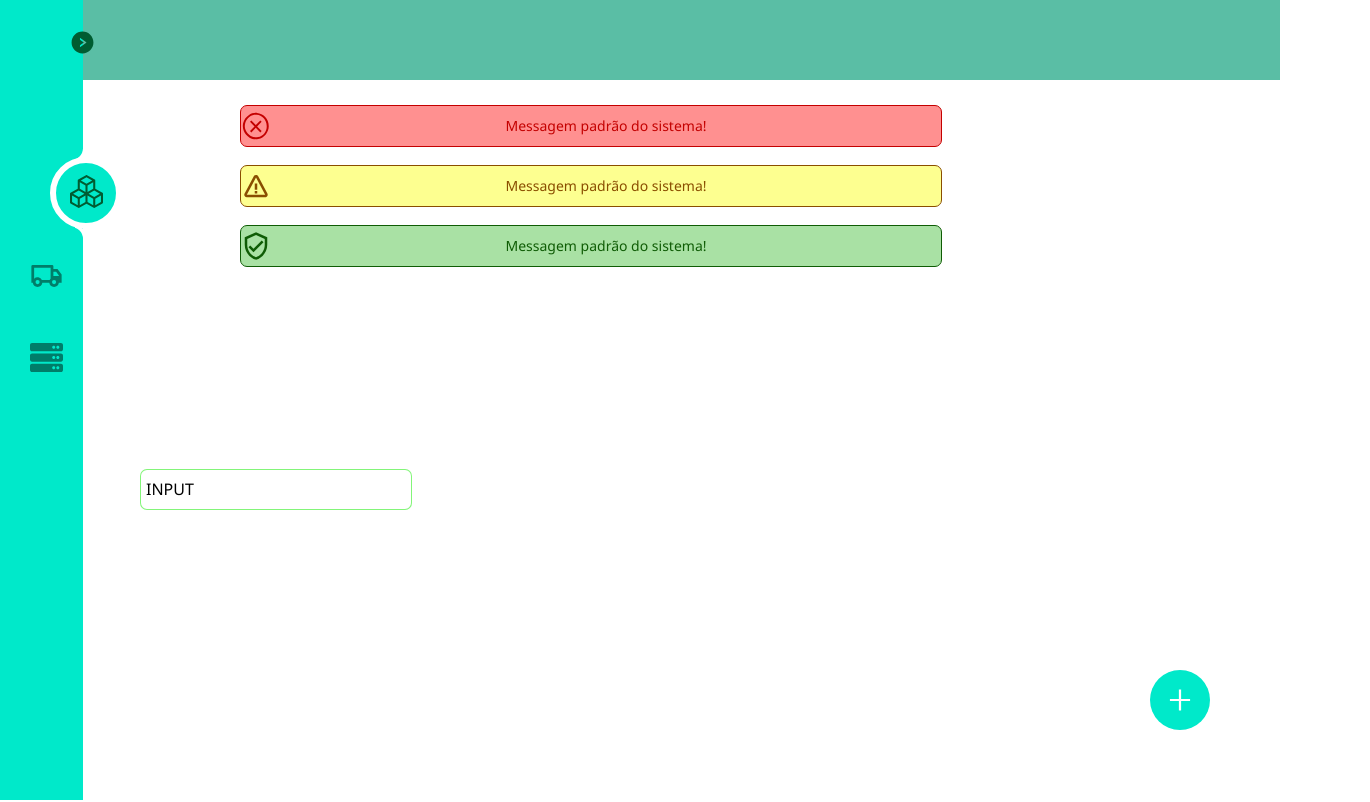
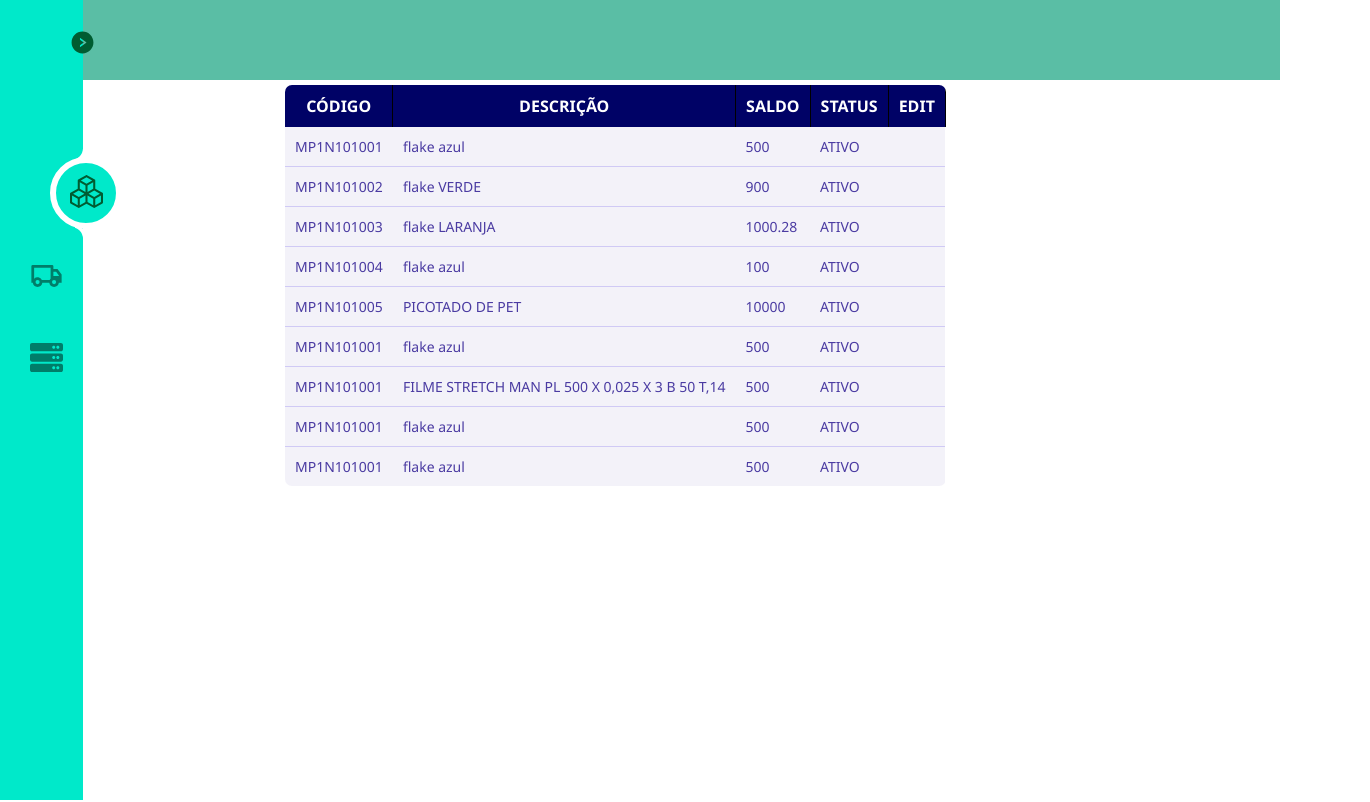
Before and after one commit to vihuro/componets, a Next.js app: page / in a window 1280 px wide. Shown: the top 802 px of the page, 1370 px wide, since content can reach past the window. Built offline with nearby package versions, Linux system fonts and the light colour scheme.

Commit message:
passando pro pc

```diff
--- a/components/nabBar/NavBar.js
+++ b/components/nabBar/NavBar.js
@@ -56,11 +56,11 @@ const NabBar = ({
                 toogle={toogle}
             />
 
-            <SideBarMobile
+            {/* <SideBarMobile
                         changeToogle={changeToogle}
                         toogle={toogle}
 
-                    />
+                    /> */}
             {/* <SideBarMobileNew
                 changeToogle={changeToogle}
                 toogle={toogle}
--- a/components/nabBar/sideBar/SideBarMobile.module.css
+++ b/components/nabBar/sideBar/SideBarMobile.module.css
@@ -20,7 +20,6 @@
     justify-content: center;
     align-items: center;
     transition: 1s;
-
 }
 
 .toogle li {
--- /dev/null
+++ b/components/table/Table.js
@@ -0,0 +1,106 @@
+import style from './style.module.css';
+
+const listHeadTable = [
+    'CÓDIGO',
+    'DESCRIÇÃO',
+    'SALDO',
+    'STATUS',
+    'EDIT'
+]
+
+const listBody = [
+    {
+        'id': 1,
+        'codigo': 'MP1N101001',
+        'descricao': 'flake azul',
+        'saldo': 500,
+        'status': 'ATIVO',
+    },
+    {
+        'id': 2,
+        'codigo': 'MP1N101002',
+        'descricao': 'flake VERDE',
+        'saldo': 900,
+        'status': 'ATIVO',
+    },
+    {
+        'id': 3,
+        'codigo': 'MP1N101003',
+        'descricao': 'flake LARANJA',
+        'saldo': 1000.28,
+        'status': 'ATIVO',
+    },
+    {
+        'id': 4,
+        'codigo': 'MP1N101004',
+        'descricao': 'flake azul',
+        'saldo': 100,
+        'status': 'ATIVO',
+    },
+    {
+        'id': 5,
+        'codigo': 'MP1N101005',
+        'descricao': 'PICOTADO DE PET',
+        'saldo': 10000,
+        'status': 'ATIVO',
+    },
+    {
+        'id': 6,
+        'codigo': 'MP1N101001',
+        'descricao': 'flake azul',
+        'saldo': 500,
+        'status': 'ATIVO',
+    },
+    {
+        'id': 7,
+        'codigo': 'MP1N101001',
+        'descricao': 'FILME STRETCH MAN PL 500 X 0,025 X 3 B 50 T,14',
+        'saldo': 500,
+        'status': 'ATIVO',
+    },
+    {
+        'id': 8,
+        'codigo': 'MP1N101001',
+        'descricao': 'flake azul',
+        'saldo': 500,
+        'status': 'ATIVO',
+    },
+    {
+        'id': 9,
+        'codigo': 'MP1N101001',
+        'descricao': 'flake azul',
+        'saldo': 500,
+        'status': 'ATIVO',
+    }
+]
+
+export default function Table() {
+    return (
+        <div className={style.container} >
+            <table className={style.table} >
+                <tr className={style.head}>
+                    {listHeadTable.map((item, index) => {
+                        return (
+                            <th>{item}</th>
+                        )
+                    })}
+                </tr>
+                <tbody className={style.body_table}>
+
+                    {listBody.map((item, index) => {
+                        return (
+                            <tr>
+                                <td>{item.codigo}</td>
+                                <td>{item.descricao}</td>
+                                <td>{item.saldo}</td>
+                                <td>{item.status}</td>
+                                <td></td>
+                            </tr>
+                        )
+                    })}
+                </tbody>
+            </table>
+
+        </div>
+    )
+}
--- /dev/null
+++ b/components/table/style.module.css
@@ -0,0 +1,53 @@
+.container {
+    width: 90%;
+    height: 500px;
+
+    margin-left: 200px;
+    padding: 5px;
+
+}
+
+.table{
+    border-collapse: collapse;
+    overflow: hidden;
+    border-radius: 7px;
+}
+
+.head th{
+    padding: 10px;
+    border-right: 1px solid black;
+}
+.head th:nth-last-col(1){
+    border: none;
+}
+
+.head td{
+
+}
+
+.head{
+    background-color: rgb(0, 2, 102);
+    color: rgb(255, 255, 255);
+}
+
+.body_table{
+    background-color: rgba(208, 204, 232, 0.259);
+}
+
+.body_table tr{
+    border-bottom: 1px solid rgba(108, 85, 233, 0.259);
+}
+.body_table td{
+    padding: 10px;
+    font-weight: 500;
+    font-size: 14px;
+    color: rgba(26, 6, 136, 0.778);
+}
+
+.body_table tr:nth-last-child(1){
+    border: none;
+}
+
+.body_table th{
+
+}
--- a/src/app/page.js
+++ b/src/app/page.js
@@ -10,6 +10,7 @@ import { RiTruckLine } from "react-icons/ri"
 import { FaServer } from "react-icons/fa"
 import CardMessage from '../../components/message/card/CardMessage';
 import Message from '../../components/message/material/Message';
+import Table from '../../components/table/Table';
 
 export default function Home() {
 
@@ -59,30 +60,9 @@ export default function Home() {
         changeToogle={setToogleMenu}
         toogle={toogleMenu}
       />
-      <div className={styles.container_message} >
-        <div className={styles.message} >
-          <Message
-            type='error'
-          />
-        </div>
-        <div className={styles.message} >
-          <Message
-            type='warning'
-          />
-        </div>
-        <div className={styles.message} >
-          <Message
-            type='sucess'
-          />
-        </div>
-      </div>
 
-
-      <div className={styles.teste_input} >
-        <Input
-          placeHolder={'INPUT'}
-
-        />
+      <div className={styles.table} >
+        <Table />
 
       </div>
 
@@ -90,14 +70,7 @@ export default function Home() {
       {/* <CardMessage
         visible={toogleMessage}
       /> */}
-      <button
-        onClick={() => setToogleMessage(!toogleMessage)}
-        style={{
-          top: 300,
-          position: 'relative'
-        }} >
-        Aqui
-      </button>
+
       {/* <div className={styles.topBar} >
 
       </div>
--- a/src/app/page.module.css
+++ b/src/app/page.module.css
@@ -2,10 +2,7 @@
   width: 100%;
   height: 100vh;
   display: grid;
-  justify-content: center;
-  align-items: center;
   background-color: rgb(255, 255, 255);
-
 }
 
 .input {
@@ -251,3 +248,11 @@
 .teste_input {
   width: 250px;
 }
+
+.table{
+  width: calc(100% - 80px) ;
+  margin-left: 80px;
+  margin-top: 80px;
+  height: calc(100vh - 80px);
+
+}
```
